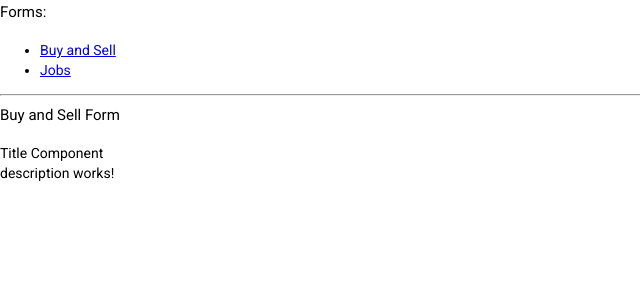
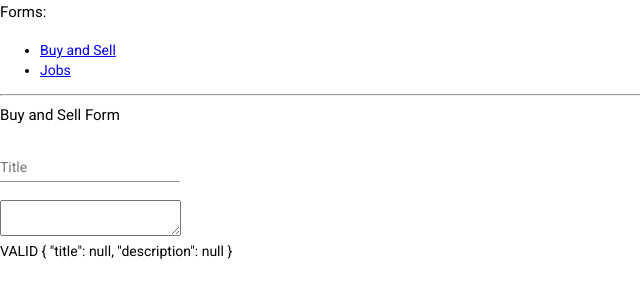
Before and after one commit to cunundrummer/ngDynamicForm, an Angular app: page /buysell in a window 1280 px wide. Shown: the top 300 px of the page, without its empty margins (0-640 px from the left). Built offline with nearby package versions, Linux system fonts and the light colour scheme.

Commit message:
have 2 way binding with controls.

```diff
--- a/angular.json
+++ b/angular.json
@@ -100,9 +100,21 @@
             ],
             "scripts": []
           }
+        },
+        "lint": {
+          "builder": "@angular-eslint/builder:lint",
+          "options": {
+            "lintFilePatterns": [
+              "src/**/*.ts",
+              "src/**/*.html"
+            ]
+          }
         }
       }
     }
   },
-  "defaultProject": "ngJsonForm"
+  "defaultProject": "ngJsonForm",
+  "cli": {
+    "defaultCollection": "@angular-eslint/schematics"
+  }
 }
--- a/src/app/components/form-components/description/description.component.html
+++ b/src/app/components/form-components/description/description.component.html
@@ -1 +1,3 @@
-<p>description works!</p>
+<div [formGroup]="group">
+  <textarea [formControlName]="config.name"></textarea>
+</div>
--- a/src/app/components/form-components/description/description.component.ts
+++ b/src/app/components/form-components/description/description.component.ts
@@ -1,4 +1,6 @@
-import { Component, OnInit } from '@angular/core';
+import { Component, Input, OnInit } from '@angular/core';
+import { FormGroup } from '@angular/forms';
+import { IFormCategoryConfig, IFormControlConfigurations } from '../../../models/form';
 
 @Component({
   selector: 'app-description',
@@ -6,6 +8,8 @@ import { Component, OnInit } from '@angular/core';
   styleUrls: ['./description.component.css']
 })
 export class DescriptionComponent implements OnInit {
+  @Input() group!: FormGroup;
+  @Input() config!: IFormControlConfigurations;
 
   constructor() { }
 
--- a/src/app/components/form-components/title/title.component.html
+++ b/src/app/components/form-components/title/title.component.html
@@ -1 +1,6 @@
-Title Component
+<div *ngIf="config.usesMatFormField" [formGroup]="group">
+  <mat-form-field>
+    <mat-label>{{config.label}}</mat-label>
+    <input matInput [formControlName]="config.name" [type]="config.type">
+  </mat-form-field>
+</div>
--- a/src/app/components/form-components/title/title.component.ts
+++ b/src/app/components/form-components/title/title.component.ts
@@ -1,5 +1,6 @@
 import { Component, Input, OnInit } from '@angular/core';
 import { FormGroup } from '@angular/forms';
+import { IFormControlConfigurations } from '../../../models/form';
 
 @Component({
   selector: 'app-title',
@@ -7,13 +8,11 @@ import { FormGroup } from '@angular/forms';
   styleUrls: ['./title.component.css']
 })
 export class TitleComponent implements OnInit {
-  @Input() frmGroup!: FormGroup;
-  @Input() config!: {};
+  @Input() group!: FormGroup;
+  @Input() config!: IFormControlConfigurations;
 
   constructor() { }
 
-  ngOnInit(): void {
-    console.log(this.config);
-  }
+  ngOnInit(): void {}
 
 }
--- a/src/app/components/form-container/form-container.component.html
+++ b/src/app/components/form-container/form-container.component.html
@@ -1,3 +1,6 @@
 <form [formGroup]="group">
-  <ng-template dynamicComponent [config]="compConfig"></ng-template>
+  <ng-template dynamicComponent></ng-template>
 </form>
+
+{{group.status}}
+{{group.value | json}}
--- a/src/app/components/form-container/form-container.component.ts
+++ b/src/app/components/form-container/form-container.component.ts
@@ -1,12 +1,21 @@
-import { Component, ComponentFactoryResolver, Input, OnInit, Type, ViewChild, ViewContainerRef } from '@angular/core';
-import { FormBuilder, FormControl, FormGroup } from '@angular/forms';
-import { ActivatedRoute, ParamMap } from '@angular/router';
-import { of, Subscription } from 'rxjs';
-import { catchError, finalize } from 'rxjs/operators';
-import { formConfig, titleControlConfiguration } from '../../models/form';
+import { Component, ComponentFactoryResolver, Input, OnInit, Type, ViewChild } from '@angular/core';
+import { FormBuilder, FormGroup } from '@angular/forms';
+import {
+  descriptionControlConfiguration,
+  formConfig,
+  IFormCategoryConfig, IFormControlConfigurations,
+  titleControlConfiguration
+} from '../../models/form';
 import { TitleComponent } from '../form-components/title/title.component';
 import { DynamicComponentDirective } from '../../directives/dynamic-component.directive';
 import { DescriptionComponent } from '../form-components/description/description.component';
+
+interface IComponentConfigAssociaton {
+  [str: string]: {
+    component: Component
+    config: IFormControlConfigurations
+  }
+}
 
 @Component({
   selector: 'app-form-container',
@@ -22,48 +31,51 @@ export class FormContainerComponent implements OnInit {
   components = [] as any[];
   compConfig: any;
 
-    constructor(private fb: FormBuilder, private resolver: ComponentFactoryResolver) { }
+  constructor(private fb: FormBuilder, private resolver: ComponentFactoryResolver) { }
 
   ngOnInit(): void {
     this.configFromPath = this.getFormConfigFromPath();
     console.log('formConfig: ', this.configFromPath);
     this.setControlComponentNames();
-    this.loadFormControlComponents(this.controlComponents);
-    this.createFormGroup();
+    this.group = this.createFormGroup();
+    this.loadFormControlComponents();
   }
 
   getFormConfigFromPath() {
     return formConfig.filter(fc => fc.forPath == this.routePath)
-      .reduce((arr, item) => {
+      .reduce((arr: IFormCategoryConfig) => {
         return arr;
       });
   }
 
-  loadFormControlComponents(componentNames: string[]) {
+  loadFormControlComponents() {
     /** STEP 1:
      * associate name with component
     */
-    const association: Map<string, any> = new Map(
-      [
-        ['title', TitleComponent],
-        ['description', DescriptionComponent]
-      ]);
-
-    let components: Component[] = [] as Component[];
-    association.forEach((component) => components.push(component));
+    const association: IComponentConfigAssociaton[] = [
+      {
+        'title': {
+          component: TitleComponent as Component,
+          config: titleControlConfiguration
+        }
+      },
+      {
+        'description': {
+          component: DescriptionComponent as Component,
+          config: descriptionControlConfiguration
+        }
+      }
+    ];
 
     const viewContainerRef = this.dynamicComponentDirective.viewContainerRef;
-    components.forEach((comp, i ) => {
-      const componentFactory = this.resolver.resolveComponentFactory<Component>(components[i] as Type<Component>);
-      const componentRef = viewContainerRef.createComponent<any>(componentFactory);
-      componentRef.instance.config = titleControlConfiguration;
-    })
-    this.compConfig = titleControlConfiguration;
-
-    // const componentRef = viewContainerRef.createComponent<any>(componentFactory);
-    /** add data... **/
-    // componentRef.instance.data = component.data;
-
+    association.forEach((associate: IComponentConfigAssociaton) => {
+      Object.keys(associate).forEach((key: string) => {
+        const componentFactory = this.resolver.resolveComponentFactory<Component>(associate[key].component as Type<Component>);
+        const componentRef = viewContainerRef.createComponent<any>(componentFactory);
+        componentRef.instance.config = associate[key].config;
+        componentRef.instance.group = this.group;
+      })
+    });
   }
 
   /**
@@ -72,7 +84,7 @@ export class FormContainerComponent implements OnInit {
   setControlComponentNames() {
     const controls: any = [];
     let ctrlNames: any[] = [];
-    this.configFromPath.formControls.forEach((ctrl: any, index: number) => {
+    this.configFromPath.formControls.forEach((ctrl: any) => {
       controls.push(ctrl);
       Object.keys(ctrl).forEach(k => ctrlNames.push(k));
     });
@@ -82,22 +94,11 @@ export class FormContainerComponent implements OnInit {
   }
 
   createFormGroup() {
-    this.group = this.fb.group({});
-
-    /**
-     * STEP 2 - configure individual controls
-     * moved to method: setControlComponentNames
-     */
-
-    /**
-     * STEP 3
-     */
-    // for (let i = 0; i < controls.length; i++) {
-    //   console.log(controls[i][ctrlNames[i]]);
-    //   const controlConfig = controls[i][ctrlNames[i]];
-    //   this.group.addControl(controlConfig.name, new FormControl('', controlConfig.validators));
-    // }
-    // console.log(controls[0].title.label)
+    const group = this.fb.group({});
+    this.controlComponents.forEach((controlName: string) => {
+      group.addControl(controlName, this.fb.control(null));
+    })
+    return group;
   }
 
   handleSubmit(event: Event) {
--- a/src/app/directives/dynamic-component.directive.ts
+++ b/src/app/directives/dynamic-component.directive.ts
@@ -5,8 +5,8 @@ import { FormGroup } from '@angular/forms';
   selector: '[dynamicComponent]'
 })
 export class DynamicComponentDirective implements OnInit{
-  @Input() config: any;
-  @Input() group!: FormGroup;
+  @Input() config: any; // will not receive anything unless PASSED AS [input]='xx'
+  @Input() group!: FormGroup; // will not receive anything unless PASSED AS [input]='xx'
 
   constructor(public viewContainerRef: ViewContainerRef, private elRef: ElementRef) {
     /**
--- a/src/app/models/form.ts
+++ b/src/app/models/form.ts
@@ -3,30 +3,38 @@ import { ValidatorFn, Validators } from '@angular/forms';
 export interface IFormControlConfigurations {
   name: string;
   label?: string;
+  type: string;
   usesMatFormField: boolean;
   validators: ValidatorFn | ValidatorFn[] | null;
 }
 
-export const titleControlConfiguration = {
+export const titleControlConfiguration: IFormControlConfigurations = {
   name: 'title',
   usesMatFormField: true,
   label: 'Title',
+  type: 'text',
   validators: [Validators.required, Validators.min(5), Validators.max(20)]
 }
 
-export const descriptionControlConfiguration = {
+export const descriptionControlConfiguration: IFormControlConfigurations = {
   name: 'description',
   usesMatFormField: false,
   label: 'Description',
+  type: 'textarea',
   validators: [Validators.required, Validators.max(1000)]
 };
 
-export const formConfig = [
+export interface IFormCategoryConfig {
+  forPath: string;
+  formControls: {[ctrlName: string]: IFormControlConfigurations}[]
+}
+
+export const formConfig: IFormCategoryConfig[] = [
   {
     forPath: 'buysell',
     formControls: [
-      {title: titleControlConfiguration},
-      {description: descriptionControlConfiguration}
+      {'title': titleControlConfiguration},
+      {'description': descriptionControlConfiguration}
     ]
   }
 ];
```
Also changed, not shown: package.json (+10 -1 lines), .eslintrc.json (added), 1 other file (tests, documents, lock files or other folders).
